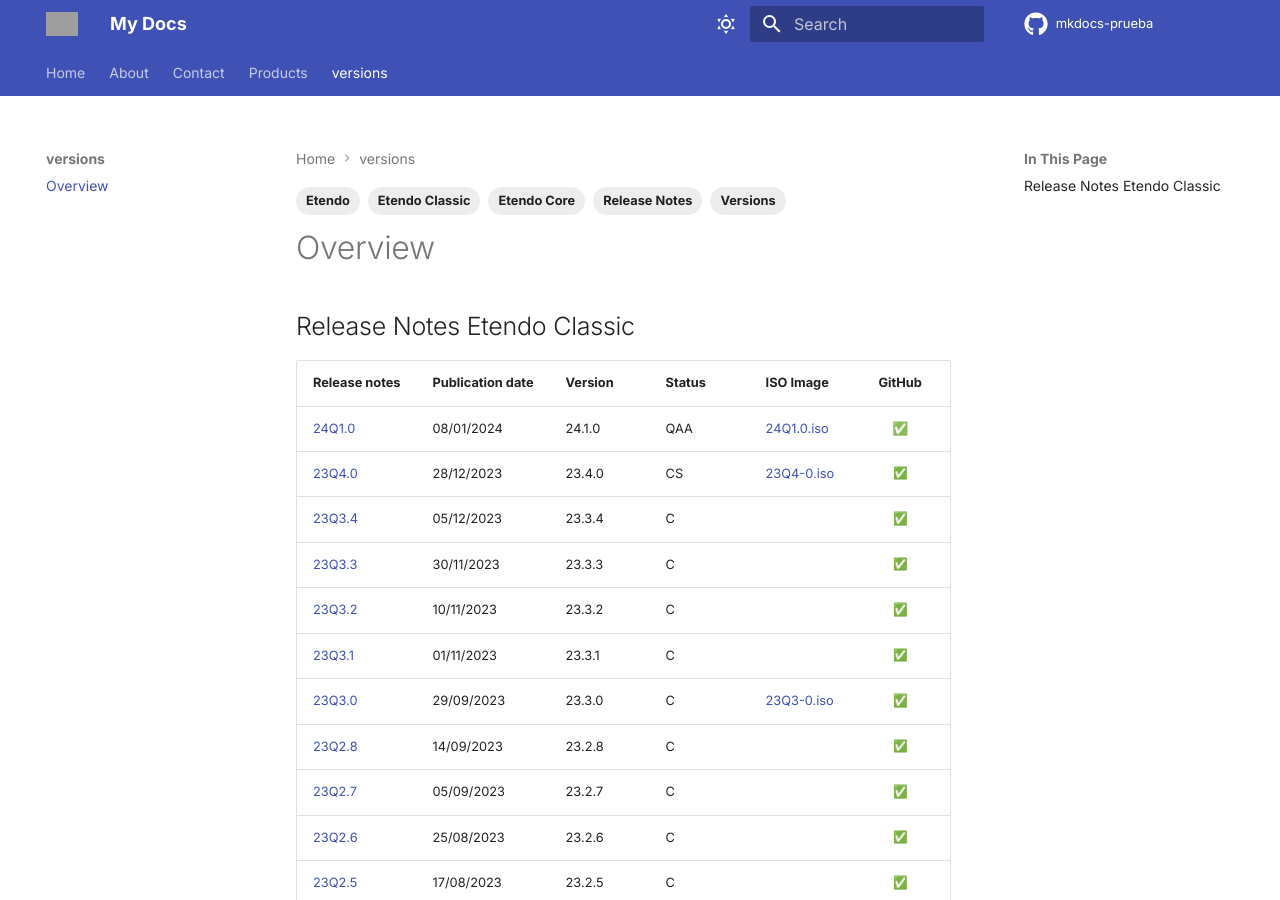
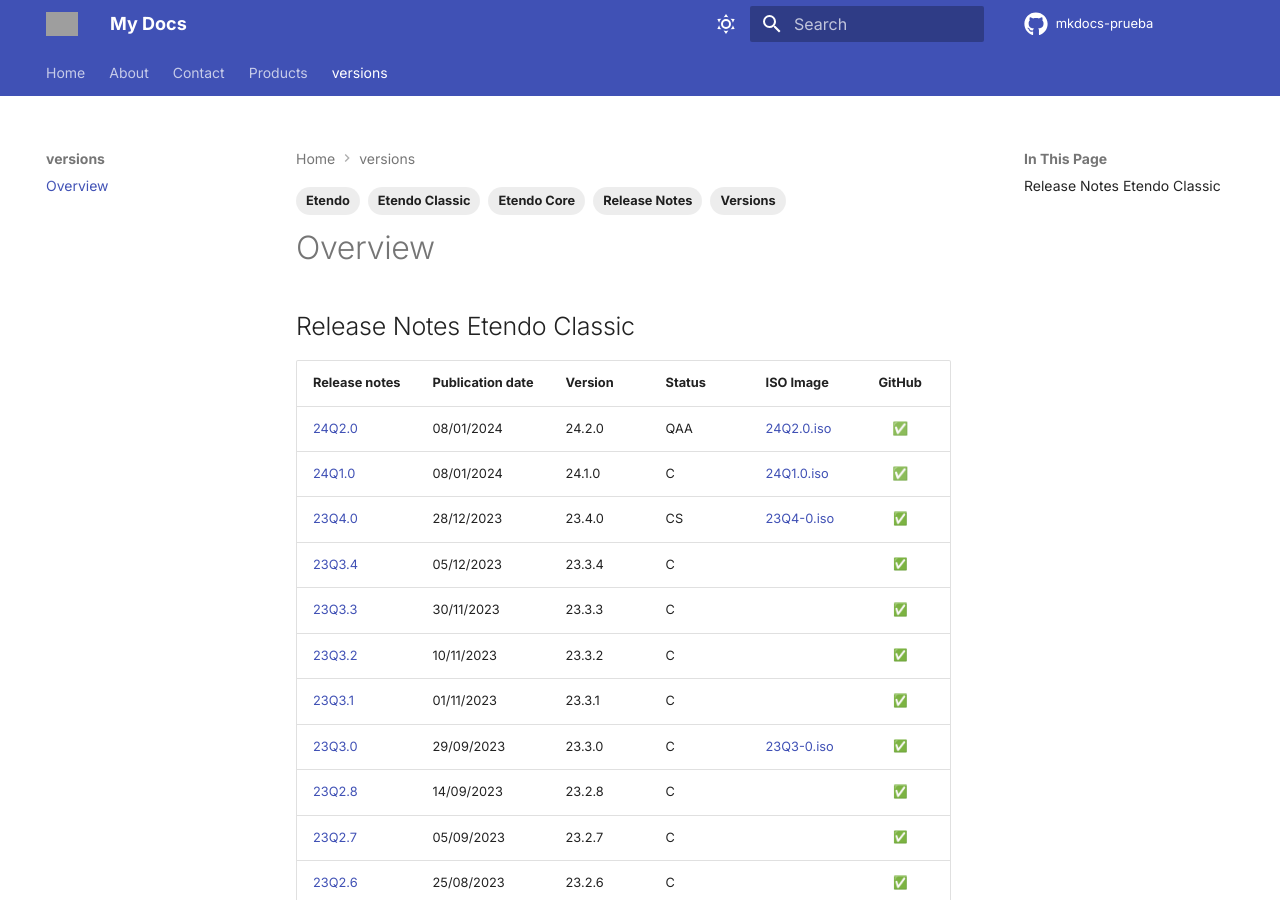
Before and after one commit to facumoyanosmf/mkdocs-prueba, an MkDocs documentation site: the page built from docs/versions/overview.md, in a window 1280 px wide and 900 px high. Built offline with MkDocs 1.6.1 and Material for MkDocs 9.7.7, drawn with Linux system fonts in a browser that asks for light colours; emoji names are drawn with the system emoji font; comment, search, counter and statistics services are not loaded; the version menu is left out; grey boxes are pictures that could not be loaded.

Commit message:
Publish new core version: 24.2.0 📄

```diff
--- a/docs/versions/overview.md
+++ b/docs/versions/overview.md
@@ -12,7 +12,8 @@
 
 | Release notes | Publication date | Version | Status | ISO Image | GitHub |
 | ---           | ---              | ---     | ---    | ---       | :---:  |
-| [24Q1.0](https://github.com/facumoyanosmf/mkdocs-prueba/releases/tag/pubished){target="_blank"} | 08/01/2024 | 24.1.0 | QAA | [24Q1.0.iso](https://etendo-appliances.s3.eu-west-1.amazonaws.com/etendo/iso/etendo-24Q1.0.iso){target="_blank"} | ✅ |
+| [24Q2.0](https://github.com/facumoyanosmf/mkdocs-prueba/releases/tag/pubished){target="_blank"} | 08/01/2024 | 24.2.0 | QAA | [24Q2.0.iso](https://etendo-appliances.s3.eu-west-1.amazonaws.com/etendo/iso/etendo-24Q2.0.iso){target="_blank"} | ✅ |
+| [24Q1.0](https://github.com/facumoyanosmf/mkdocs-prueba/releases/tag/pubished){target="_blank"} | 08/01/2024 | 24.1.0 | C | [24Q1.0.iso](https://etendo-appliances.s3.eu-west-1.amazonaws.com/etendo/iso/etendo-24Q1.0.iso){target="_blank"} | ✅ |
 | [23Q4.0](../23Q4-0) | 28/12/2023 | 23.4.0 | CS | [23Q4-0.iso](https://etendo-appliances.s3.eu-west-1.amazonaws.com/etendo/iso/etendo-23Q4.0.iso) | :white_check_mark:|
 | [23Q3.4](../23Q3-4) | 05/12/2023 | 23.3.4 | C | | :white_check_mark:|
 | [23Q3.3](../23Q3-3) | 30/11/2023 | 23.3.3 | C | | :white_check_mark:|
```
